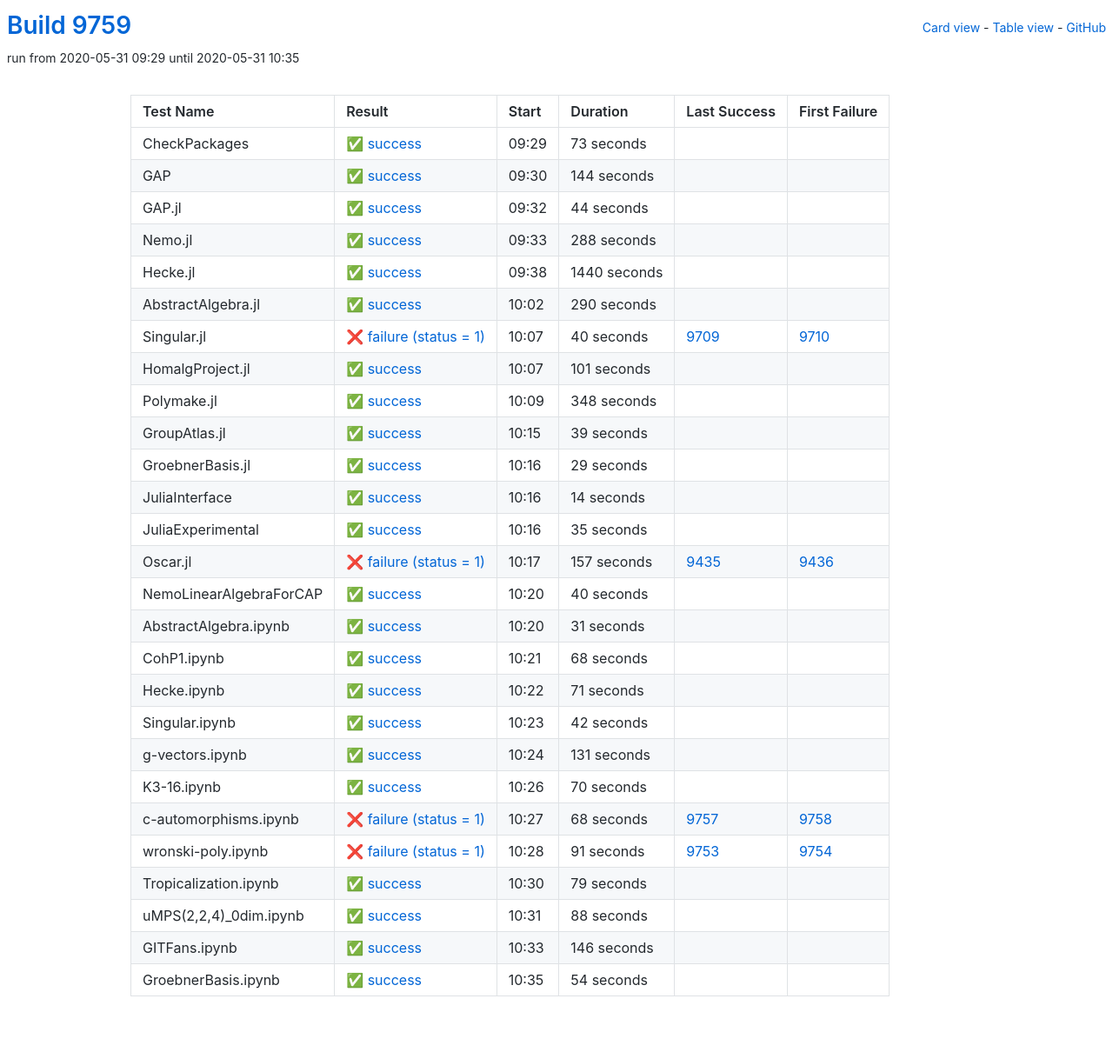
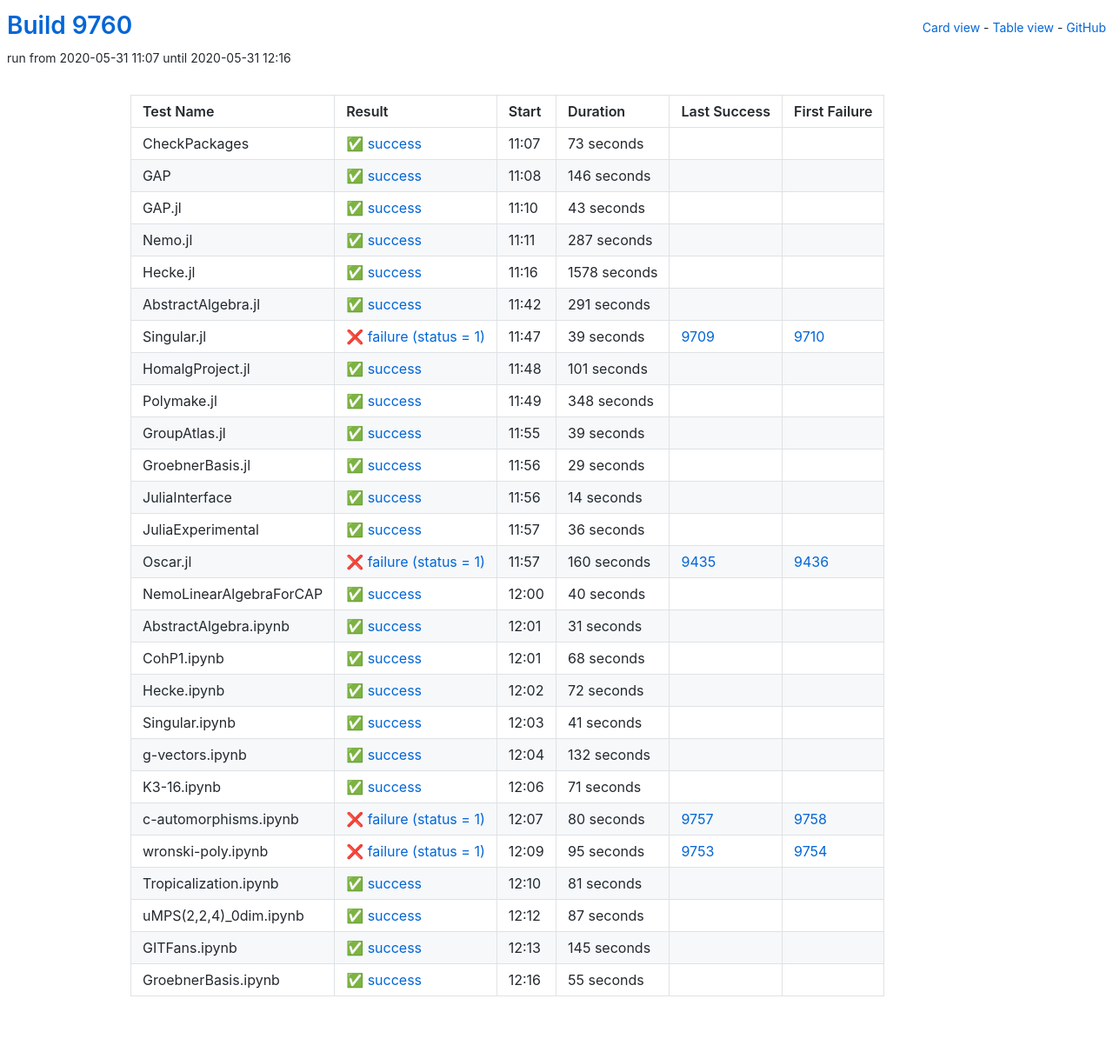
Before and after one commit to oscar-system/oscar-ci-status, a Jekyll site: the page built from table.html, in a window 1280 px wide. Shown: the whole page at 87% size. Built offline with Jekyll 4.4.1, drawn with Linux system fonts in a browser that asks for light colours.

Commit message:
Build 9760

```diff
--- a/_data/ci.yml
+++ b/_data/ci.yml
@@ -1,5 +1,5 @@
-build: 9759
-build_url: https://oscarci.mathematik.uni-kl.de/job/oscar/9759/
+build: 9760
+build_url: https://oscarci.mathematik.uni-kl.de/job/oscar/9760/
 job: oscar
 tests:
 - duration: 73
@@ -9,81 +9,81 @@
   id: checkpackages
   last_success: false
   last_success_url: null
-  log: https://oscarci.mathematik.uni-kl.de/job/oscar/9759/artifact/logs/build-9759/CheckPackages.log
+  log: https://oscarci.mathematik.uni-kl.de/job/oscar/9760/artifact/logs/build-9760/CheckPackages.log
   name: CheckPackages
-  start: 2020-05-31 09:29
+  start: 2020-05-31 11:07
   status: success
   success: true
-- duration: 144
+- duration: 146
   exitcode: 0
   first_failure: false
   first_failure_url: null
   id: gap
   last_success: false
   last_success_url: null
-  log: https://oscarci.mathematik.uni-kl.de/job/oscar/9759/artifact/logs/build-9759/GAP.log
+  log: https://oscarci.mathematik.uni-kl.de/job/oscar/9760/artifact/logs/build-9760/GAP.log
   name: GAP
-  start: 2020-05-31 09:30
+  start: 2020-05-31 11:08
   status: success
   success: true
-- duration: 44
+- duration: 43
   exitcode: 0
   first_failure: false
   first_failure_url: null
   id: gap-jl
   last_success: false
   last_success_url: null
-  log: https://oscarci.mathematik.uni-kl.de/job/oscar/9759/artifact/logs/build-9759/GAP.jl.log
+  log: https://oscarci.mathematik.uni-kl.de/job/oscar/9760/artifact/logs/build-9760/GAP.jl.log
   name: GAP.jl
-  start: 2020-05-31 09:32
+  start: 2020-05-31 11:10
   status: success
   success: true
-- duration: 288
+- duration: 287
   exitcode: 0
   first_failure: false
   first_failure_url: null
   id: nemo-jl
   last_success: false
   last_success_url: null
-  log: https://oscarci.mathematik.uni-kl.de/job/oscar/9759/artifact/logs/build-9759/Nemo.jl.log
+  log: https://oscarci.mathematik.uni-kl.de/job/oscar/9760/artifact/logs/build-9760/Nemo.jl.log
   name: Nemo.jl
-  start: 2020-05-31 09:33
+  start: 2020-05-31 11:11
   status: success
   success: true
-- duration: 1440
+- duration: 1578
   exitcode: 0
   first_failure: false
   first_failure_url: null
   id: hecke-jl
   last_success: false
   last_success_url: null
-  log: https://oscarci.mathematik.uni-kl.de/job/oscar/9759/artifact/logs/build-9759/Hecke.jl.log
+  log: https://oscarci.mathematik.uni-kl.de/job/oscar/9760/artifact/logs/build-9760/Hecke.jl.log
   name: Hecke.jl
-  start: 2020-05-31 09:38
+  start: 2020-05-31 11:16
   status: success
   success: true
-- duration: 290
+- duration: 291
   exitcode: 0
   first_failure: false
   first_failure_url: null
   id: abstractalgebra-jl
   last_success: false
   last_success_url: null
-  log: https://oscarci.mathematik.uni-kl.de/job/oscar/9759/artifact/logs/build-9759/AbstractAlgebra.jl.log
+  log: https://oscarci.mathematik.uni-kl.de/job/oscar/9760/artifact/logs/build-9760/AbstractAlgebra.jl.log
   name: AbstractAlgebra.jl
-  start: 2020-05-31 10:02
+  start: 2020-05-31 11:42
   status: success
   success: true
-- duration: 40
+- duration: 39
   exitcode: 1
   first_failure: 9710
   first_failure_url: https://oscarci.mathematik.uni-kl.de/job/oscar/9710/
   id: singular-jl
   last_success: 9709
   last_success_url: https://oscarci.mathematik.uni-kl.de/job/oscar/9709/
-  log: https://oscarci.mathematik.uni-kl.de/job/oscar/9759/artifact/logs/build-9759/Singular.jl.log
+  log: https://oscarci.mathematik.uni-kl.de/job/oscar/9760/artifact/logs/build-9760/Singular.jl.log
   name: Singular.jl
-  start: 2020-05-31 10:07
+  start: 2020-05-31 11:47
   status: failure
   success: false
 - duration: 101
@@ -93,9 +93,9 @@
   id: homalgproject-jl
   last_success: false
   last_success_url: null
-  log: https://oscarci.mathematik.uni-kl.de/job/oscar/9759/artifact/logs/build-9759/HomalgProject.jl.log
+  log: https://oscarci.mathematik.uni-kl.de/job/oscar/9760/artifact/logs/build-9760/HomalgProject.jl.log
   name: HomalgProject.jl
-  start: 2020-05-31 10:07
+  start: 2020-05-31 11:48
   status: success
   success: true
 - duration: 348
@@ -105,9 +105,9 @@
   id: polymake-jl
   last_success: false
   last_success_url: null
-  log: https://oscarci.mathematik.uni-kl.de/job/oscar/9759/artifact/logs/build-9759/Polymake.jl.log
+  log: https://oscarci.mathematik.uni-kl.de/job/oscar/9760/artifact/logs/build-9760/Polymake.jl.log
   name: Polymake.jl
-  start: 2020-05-31 10:09
+  start: 2020-05-31 11:49
   status: success
   success: true
 - duration: 39
@@ -117,9 +117,9 @@
   id: groupatlas-jl
   last_success: false
   last_success_url: null
-  log: https://oscarci.mathematik.uni-kl.de/job/oscar/9759/artifact/logs/build-9759/GroupAtlas.jl.log
+  log: https://oscarci.mathematik.uni-kl.de/job/oscar/9760/artifact/logs/build-9760/GroupAtlas.jl.log
   name: GroupAtlas.jl
-  start: 2020-05-31 10:15
+  start: 2020-05-31 11:55
   status: success
   success: true
 - duration: 29
@@ -129,9 +129,9 @@
   id: groebnerbasis-jl
   last_success: false
   last_success_url: null
-  log: https://oscarci.mathematik.uni-kl.de/job/oscar/9759/artifact/logs/build-9759/GroebnerBasis.jl.log
+  log: https://oscarci.mathematik.uni-kl.de/job/oscar/9760/artifact/logs/build-9760/GroebnerBasis.jl.log
   name: GroebnerBasis.jl
-  start: 2020-05-31 10:16
+  start: 2020-05-31 11:56
   status: success
   success: true
 - duration: 14
@@ -141,33 +141,33 @@
   id: juliainterface
   last_success: false
   last_success_url: null
-  log: https://oscarci.mathematik.uni-kl.de/job/oscar/9759/artifact/logs/build-9759/JuliaInterface.log
+  log: https://oscarci.mathematik.uni-kl.de/job/oscar/9760/artifact/logs/build-9760/JuliaInterface.log
   name: JuliaInterface
-  start: 2020-05-31 10:16
+  start: 2020-05-31 11:56
   status: success
   success: true
-- duration: 35
+- duration: 36
   exitcode: 0
   first_failure: false
   first_failure_url: null
   id: juliaexperimental
   last_success: false
   last_success_url: null
-  log: https://oscarci.mathematik.uni-kl.de/job/oscar/9759/artifact/logs/build-9759/JuliaExperimental.log
+  log: https://oscarci.mathematik.uni-kl.de/job/oscar/9760/artifact/logs/build-9760/JuliaExperimental.log
   name: JuliaExperimental
-  start: 2020-05-31 10:16
+  start: 2020-05-31 11:57
   status: success
   success: true
-- duration: 157
+- duration: 160
   exitcode: 1
   first_failure: 9436
   first_failure_url: https://oscarci.mathematik.uni-kl.de/job/oscar/9436/
   id: oscar-jl
   last_success: 9435
   last_success_url: https://oscarci.mathematik.uni-kl.de/job/oscar/9435/
-  log: https://oscarci.mathematik.uni-kl.de/job/oscar/9759/artifact/logs/build-9759/Oscar.jl.log
+  log: https://oscarci.mathematik.uni-kl.de/job/oscar/9760/artifact/logs/build-9760/Oscar.jl.log
   name: Oscar.jl
-  start: 2020-05-31 10:17
+  start: 2020-05-31 11:57
   status: failure
   success: false
 - duration: 40
@@ -177,9 +177,9 @@
   id: nemolinearalgebraforcap
   last_success: false
   last_success_url: null
-  log: https://oscarci.mathematik.uni-kl.de/job/oscar/9759/artifact/logs/build-9759/NemoLinearAlgebraForCAP.log
+  log: https://oscarci.mathematik.uni-kl.de/job/oscar/9760/artifact/logs/build-9760/NemoLinearAlgebraForCAP.log
   name: NemoLinearAlgebraForCAP
-  start: 2020-05-31 10:20
+  start: 2020-05-31 12:00
   status: success
   success: true
 - duration: 31
@@ -189,9 +189,9 @@
   id: abstractalgebra-ipynb
   last_success: false
   last_success_url: null
-  log: https://oscarci.mathematik.uni-kl.de/job/oscar/9759/artifact/logs/build-9759/AbstractAlgebra.ipynb.log
+  log: https://oscarci.mathematik.uni-kl.de/job/oscar/9760/artifact/logs/build-9760/AbstractAlgebra.ipynb.log
   name: AbstractAlgebra.ipynb
-  start: 2020-05-31 10:20
+  start: 2020-05-31 12:01
   status: success
   success: true
 - duration: 68
@@ -201,128 +201,128 @@
   id: cohp1-ipynb
   last_success: false
   last_success_url: null
-  log: https://oscarci.mathematik.uni-kl.de/job/oscar/9759/artifact/logs/build-9759/CohP1.ipynb.log
+  log: https://oscarci.mathematik.uni-kl.de/job/oscar/9760/artifact/logs/build-9760/CohP1.ipynb.log
   name: CohP1.ipynb
-  start: 2020-05-31 10:21
+  start: 2020-05-31 12:01
+  status: success
+  success: true
+- duration: 72
+  exitcode: 0
+  first_failure: false
+  first_failure_url: null
+  id: hecke-ipynb
+  last_success: false
+  last_success_url: null
+  log: https://oscarci.mathematik.uni-kl.de/job/oscar/9760/artifact/logs/build-9760/Hecke.ipynb.log
+  name: Hecke.ipynb
+  start: 2020-05-31 12:02
+  status: success
+  success: true
+- duration: 41
+  exitcode: 0
+  first_failure: false
+  first_failure_url: null
+  id: singular-ipynb
+  last_success: false
+  last_success_url: null
+  log: https://oscarci.mathematik.uni-kl.de/job/oscar/9760/artifact/logs/build-9760/Singular.ipynb.log
+  name: Singular.ipynb
+  start: 2020-05-31 12:03
+  status: success
+  success: true
+- duration: 132
+  exitcode: 0
+  first_failure: false
+  first_failure_url: null
+  id: g-vectors-ipynb
+  last_success: false
+  last_success_url: null
+  log: https://oscarci.mathematik.uni-kl.de/job/oscar/9760/artifact/logs/build-9760/g-vectors.ipynb.log
+  name: g-vectors.ipynb
+  start: 2020-05-31 12:04
   status: success
   success: true
 - duration: 71
   exitcode: 0
   first_failure: false
   first_failure_url: null
-  id: hecke-ipynb
-  last_success: false
-  last_success_url: null
-  log: https://oscarci.mathematik.uni-kl.de/job/oscar/9759/artifact/logs/build-9759/Hecke.ipynb.log
-  name: Hecke.ipynb
-  start: 2020-05-31 10:22
-  status: success
-  success: true
-- duration: 42
-  exitcode: 0
-  first_failure: false
-  first_failure_url: null
-  id: singular-ipynb
-  last_success: false
-  last_success_url: null
-  log: https://oscarci.mathematik.uni-kl.de/job/oscar/9759/artifact/logs/build-9759/Singular.ipynb.log
-  name: Singular.ipynb
-  start: 2020-05-31 10:23
-  status: success
-  success: true
-- duration: 131
-  exitcode: 0
-  first_failure: false
-  first_failure_url: null
-  id: g-vectors-ipynb
-  last_success: false
-  last_success_url: null
-  log: https://oscarci.mathematik.uni-kl.de/job/oscar/9759/artifact/logs/build-9759/g-vectors.ipynb.log
-  name: g-vectors.ipynb
-  start: 2020-05-31 10:24
-  status: success
-  success: true
-- duration: 70
-  exitcode: 0
-  first_failure: false
-  first_failure_url: null
   id: k3-16-ipynb
   last_success: false
   last_success_url: null
-  log: https://oscarci.mathematik.uni-kl.de/job/oscar/9759/artifact/logs/build-9759/K3-16.ipynb.log
+  log: https://oscarci.mathematik.uni-kl.de/job/oscar/9760/artifact/logs/build-9760/K3-16.ipynb.log
   name: K3-16.ipynb
-  start: 2020-05-31 10:26
+  start: 2020-05-31 12:06
   status: success
   success: true
-- duration: 68
+- duration: 80
   exitcode: 1
   first_failure: 9758
   first_failure_url: https://oscarci.mathematik.uni-kl.de/job/oscar/9758/
   id: c-automorphisms-ipynb
   last_success: 9757
   last_success_url: https://oscarci.mathematik.uni-kl.de/job/oscar/9757/
-  log: https://oscarci.mathematik.uni-kl.de/job/oscar/9759/artifact/logs/build-9759/c-automorphisms.ipynb.log
+  log: https://oscarci.mathematik.uni-kl.de/job/oscar/9760/artifact/logs/build-9760/c-automorphisms.ipynb.log
   name: c-automorphisms.ipynb
-  start: 2020-05-31 10:27
+  start: 2020-05-31 12:07
   status: failure
   success: false
-- duration: 91
+- duration: 95
   exitcode: 1
   first_failure: 9754
   first_failure_url: https://oscarci.mathematik.uni-kl.de/job/oscar/9754/
   id: wronski-poly-ipynb
   last_success: 9753
   last_success_url: https://oscarci.mathematik.uni-kl.de/job/oscar/9753/
-  log: https://oscarci.mathematik.uni-kl.de/job/oscar/9759/artifact/logs/build-9759/wronski-poly.ipynb.log
+  log: https://oscarci.mathematik.uni-kl.de/job/oscar/9760/artifact/logs/build-9760/wronski-poly.ipynb.log
   name: wronski-poly.ipynb
-  start: 2020-05-31 10:28
+  start: 2020-05-31 12:09
   status: failure
   success: false
-- duration: 79
+- duration: 81
   exitcode: 0
   first_failure: false
   first_failure_url: null
   id: tropicalization-ipynb
   last_success: false
   last_success_url: null
-  log: https://oscarci.mathematik.uni-kl.de/job/oscar/9759/artifact/logs/build-9759/Tropicalization.ipynb.log
+  log: https://oscarci.mathematik.uni-kl.de/job/oscar/9760/artifact/logs/build-9760/Tropicalization.ipynb.log
   name: Tropicalization.ipynb
-  start: 2020-05-31 10:30
+  start: 2020-05-31 12:10
   status: success
   success: true
-- duration: 88
+- duration: 87
   exitcode: 0
   first_failure: false
   first_failure_url: null
   id: umps-2-2-4-0dim-ipynb
   last_success: false
   last_success_url: null
-  log: https://oscarci.mathematik.uni-kl.de/job/oscar/9759/artifact/logs/build-9759/uMPS-2-2-4-_0dim.ipynb.log
+  log: https://oscarci.mathematik.uni-kl.de/job/oscar/9760/artifact/logs/build-9760/uMPS-2-2-4-_0dim.ipynb.log
   name: uMPS(2,2,4)_0dim.ipynb
-  start: 2020-05-31 10:31
+  start: 2020-05-31 12:12
   status: success
   success: true
-- duration: 146
+- duration: 145
   exitcode: 0
   first_failure: false
   first_failure_url: null
   id: gitfans-ipynb
   last_success: false
   last_success_url: null
-  log: https://oscarci.mathematik.uni-kl.de/job/oscar/9759/artifact/logs/build-9759/GITFans.ipynb.log
+  log: https://oscarci.mathematik.uni-kl.de/job/oscar/9760/artifact/logs/build-9760/GITFans.ipynb.log
   name: GITFans.ipynb
-  start: 2020-05-31 10:33
+  start: 2020-05-31 12:13
   status: success
   success: true
-- duration: 54
+- duration: 55
   exitcode: 0
   first_failure: false
   first_failure_url: null
   id: groebnerbasis-ipynb
   last_success: false
   last_success_url: null
-  log: https://oscarci.mathematik.uni-kl.de/job/oscar/9759/artifact/logs/build-9759/GroebnerBasis.ipynb.log
+  log: https://oscarci.mathematik.uni-kl.de/job/oscar/9760/artifact/logs/build-9760/GroebnerBasis.ipynb.log
   name: GroebnerBasis.ipynb
-  start: 2020-05-31 10:35
+  start: 2020-05-31 12:16
   status: success
   success: true
```
Also changed, not shown: README.md.
